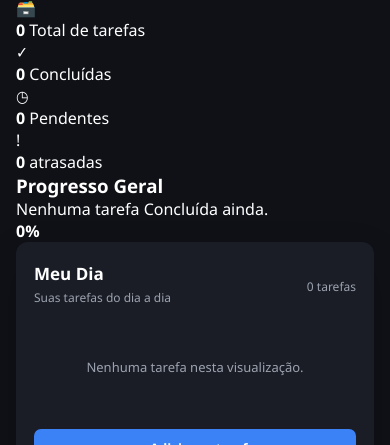
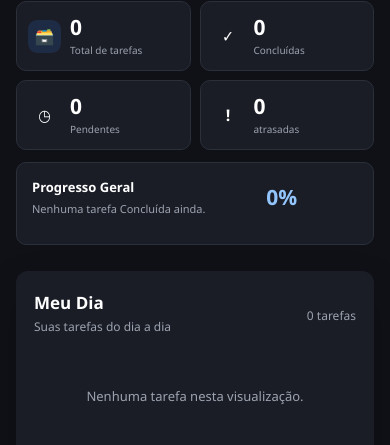
Before and after one commit to vinicius-beitum/Task-List, a plain HTML site: page home/home.html in a window 390 px wide. Shown: the part 691-1136 px from the top of the page. Drawn offline with Linux system fonts and the light colour scheme.

Commit message:
CSS do dashboard das tarefas

```diff
--- a/home/home.css
+++ b/home/home.css
@@ -176,3 +176,167 @@ button { cursor: pointer; }
     .modal-actions:not(.modal-actions-stack) { flex-direction: column-reverse; }
     .modal-actions:not(.modal-actions-stack) button { width: 100%; }
 }
+
+.dashboard {
+    margin-bottom: 26px;
+}
+
+.dashboard-header {
+    margin-bottom: 14px;
+}
+
+.dashboard-header h2 {
+    font-size: 17px;
+    color: var(--text);
+}
+
+.dashboard-header p {
+    margin-top: 5px;
+    color: var(--muted);
+    font-size: 12px;
+}
+
+.stats-grid {
+    display: grid;
+    grid-template-columns: repeat(4, minmax(0, 1fr));
+    gap: 12px;
+}
+
+.stat-card {
+    display: flex;
+    align-items: center;
+    gap: 13px;
+    min-width: 0;
+    padding: 17px;
+    border: 1px solid var(--line);
+    border-radius: 10px;
+    background: var(--panel);
+}
+
+.stat-icon {
+    display: grid;
+    width: 38px;
+    height: 38px;
+    flex: 0 0 38px;
+    place-items: center;
+    border-radius: 9px;
+    font-size: 19px;
+    font-weight: 700;
+}
+
+.stat-icon.blue {
+    background: rgba(59, 130 , 246 , 0.14 );
+    color: #60a5fa;
+}
+
+.stat-icon-green {
+    background: rgba(74, 222, 128, 0.13);
+    color: #4ade80;
+}
+
+.stat-icon-yellow {
+    background: rgba(251, 191, 36, 0.13);
+    color: #fbbf24;
+}
+
+.stat-icon-red {
+    background: rgba(248, 113, 113, 0.13);
+    color: #f87171;
+}
+
+.stat-card strong {
+    display: block;
+    font-size: 24px;
+    line-height: 1.15;
+    color: var(--text);
+}
+
+.stat-card div span {
+    display: block;
+    margin-top: 4px;
+    color: var(--muted);
+    font-size: 11px;
+}
+
+.progress-card {
+    margin-top: 12px;
+    padding: 18px 20px;
+    border: 1px solid var(--line);
+    border-radius: 10px;
+    background: var(--panel);
+}
+
+.progress-info {
+    display: flex;
+    align-items: center;
+    justify-content: space-between;
+    gap: 15px;
+    margin-bottom: 13px;
+}
+
+.progress-info h3 {
+    font-size: 13px;
+    color: var(--text);
+}
+
+.progress-info p {
+    margin-top: 5px;
+    color: var(--muted);
+    font-size: 11px;
+}
+
+.progress-info > strong {
+    color: #93c5fd;
+    font-size: 21px;
+}
+
+.progress-track {
+    height: 8px;
+    overflow: hidden;
+    border-radius: 20px;
+    background: #303541;
+}
+
+.progress-fill {
+    width: 0%;
+    height: 100%;
+    border-radius: inherit;
+    background: var(--blue);
+    transition: width 0.3s ease;
+}
+
+@media (max-width: 900px) {
+    .stats-grid {
+        grid-template-columns: repeat(2, minmax(0, 1fr));
+    }
+}
+
+@media (max-width: 450px) {
+    .stats-grid {
+        gap: 9px;
+    }
+
+    .stat-card {
+        gap: 9px;
+        padding: 13px 11px;
+    }
+
+    .stat-icon {
+        width: 33px;
+        height: 33px;
+        flex-basis: 33px;
+        font-size: 16px;
+    }
+
+    .stat-card strong {
+        font-size: 21px;
+    }
+
+    .stat-card div span {
+        font-size: 10px;
+    }
+
+    .progress-card {
+        padding: 15px;
+    }
+}
```
